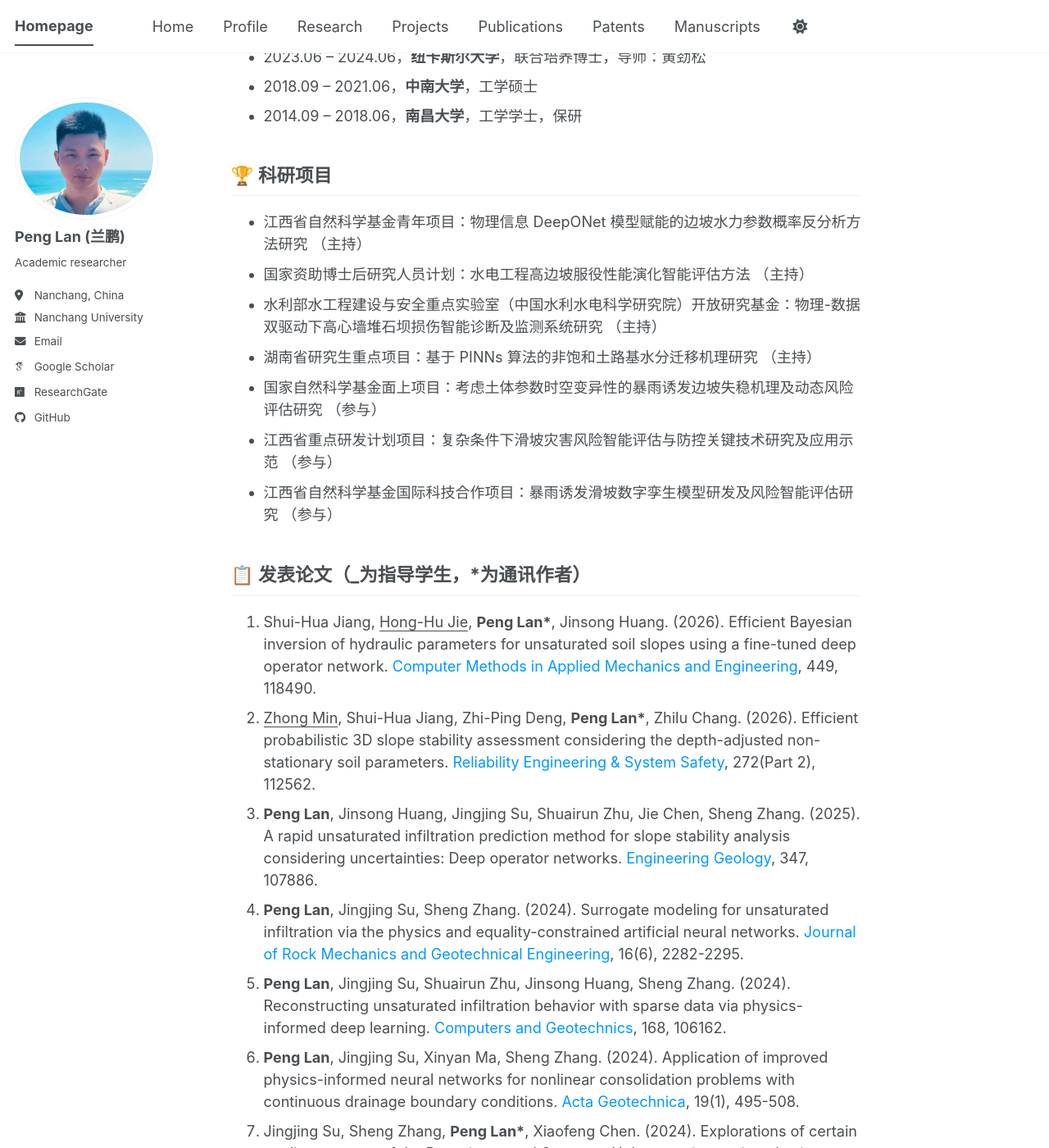
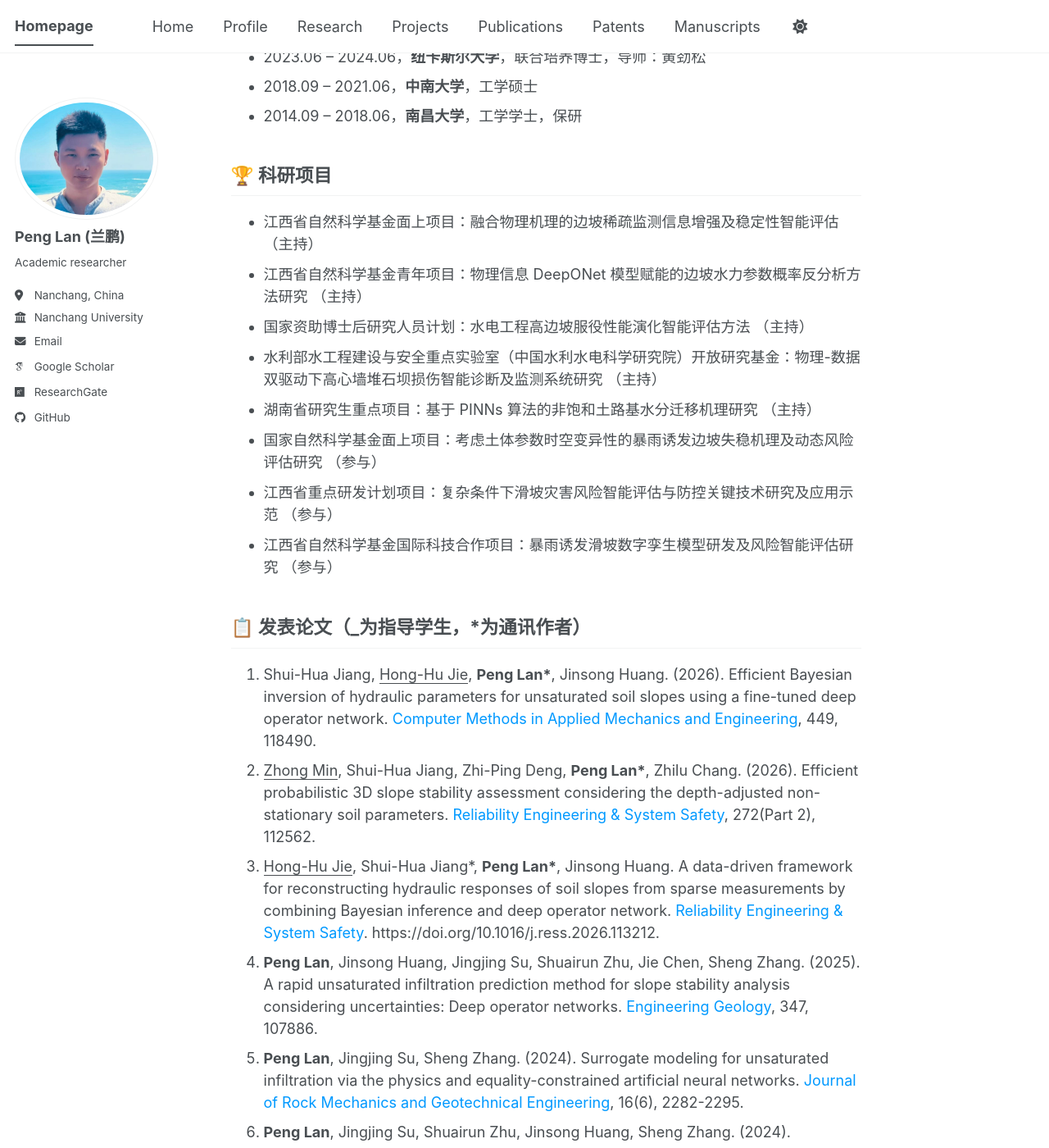
Before and after one commit to LanPeng-94/LanPeng-94.github.io, a Jekyll site: the page built from _pages/about.md, in a window 1280 px wide and 1400 px high, scrolled down 1015 px. Shown: the whole window at 82% size. Built offline with Jekyll 4.4.1, drawn with Linux system fonts in a browser that asks for light colours; some web fonts are replaced; a script bundle is joined from its source files by our own code; library files that are not in the unit come from our copies; some of the changed text lies outside the part shown.

Commit message:
Update homepage news projects and publications

```diff
--- a/_pages/about.md
+++ b/_pages/about.md
@@ -28,9 +28,9 @@ redirect_from:
 📢📢 <span style="color:red;">我们组当前主要开展**地质灾害风险防控**研究工作，感兴趣可以邮件联系：sjiangaa@ncu.edu.cn和lanpeng@ncu.edu.cn。</span>
 
 # 🔥 News
-- *2026.06*: 前往上海参加IWGRU2026学术会议，并在大会报告.
-- *2026.06*: 2篇论文被接收.
-- *2026.05*: 前往香港参加5ISMLG学术会议，并在大会报告.
+- *2026.07*: 前往洛阳参加岩土工程青年学者论坛.
+- *2026.07*: 投稿至RESS论文被接收.
+- *2026.07*: 获批江西省自然科学基金面上项目.
 
 <a id="education"></a>
 
@@ -45,6 +45,7 @@ redirect_from:
 <a id="projects"></a>
 
 ## 🏆 科研项目
+- 江西省自然科学基金面上项目：融合物理机理的边坡稀疏监测信息增强及稳定性智能评估 （<font face="微软雅黑">主持</font>）
 - 江西省自然科学基金青年项目：物理信息 DeepONet 模型赋能的边坡水力参数概率反分析方法研究 （<font face="微软雅黑">主持</font>）
 - 国家资助博士后研究人员计划：水电工程高边坡服役性能演化智能评估方法 （<font face="微软雅黑">主持</font>）
 - 水利部水工程建设与安全重点实验室（中国水利水电科学研究院）开放研究基金：物理-数据双驱动下高心墙堆石坝损伤智能诊断及监测系统研究 （<font face="微软雅黑">主持</font>）
@@ -59,26 +60,26 @@ redirect_from:
 
 1. Shui-Hua Jiang, <u>Hong-Hu Jie</u>, **Peng Lan\***, Jinsong Huang. (2026). Efficient Bayesian inversion of hydraulic parameters for unsaturated soil slopes using a fine-tuned deep operator network. <font color="#0099ff">Computer Methods in Applied Mechanics and Engineering</font>, 449, 118490.
 1. <u>Zhong Min</u>, Shui-Hua Jiang, Zhi-Ping Deng, **Peng Lan\***, Zhilu Chang. (2026). Efficient probabilistic 3D slope stability assessment considering the depth-adjusted non-stationary soil parameters. <font color="#0099ff">Reliability Engineering & System Safety</font>, 272(Part 2), 112562.
-1. **Peng Lan**, Jinsong Huang, Jingjing Su, Shuairun Zhu, Jie Chen, Sheng Zhang. (2025). A rapid unsaturated infiltration prediction method for slope stability analysis considering uncertainties: Deep operator networks. <font color="#0099ff">Engineering Geology</font>, 347, 107886.
-1. **Peng Lan**, Jingjing Su, Sheng Zhang. (2024). Surrogate modeling for unsaturated infiltration via the physics and equality-constrained artificial neural networks. <font color="#0099ff">Journal of Rock Mechanics and Geotechnical Engineering</font>, 16(6), 2282-2295.
-1. **Peng Lan**, Jingjing Su, Shuairun Zhu, Jinsong Huang, Sheng Zhang. (2024). Reconstructing unsaturated infiltration behavior with sparse data via physics-informed deep learning. <font color="#0099ff">Computers and Geotechnics</font>, 168, 106162.
-1. **Peng Lan**, Jingjing Su, Xinyan Ma, Sheng Zhang. (2024). Application of improved physics-informed neural networks for nonlinear consolidation problems with continuous drainage boundary conditions. <font color="#0099ff">Acta Geotechnica</font>, 19(1), 495-508.
-1. Jingjing Su, Sheng Zhang, **Peng Lan\***, Xiaofeng Chen. (2024). Explorations of certain nonlinear waves of the Boussinesq and Camassa-Holm equations using physics-informed neural networks. <font color="#0099ff">Proceedings of the Royal Society A</font>, 480(2284), 20230580.
-1. Sheng Zhang, **Peng Lan**, Jingjing Su. (2021). Wave-packet behaviors of the defocusing nonlinear Schrodinger equation based on the modified physics-informed neural networks. <font color="#0099ff">Chaos</font>, 31(11). SCI, feature article. (导师1作，本人2作)
-1. Sheng Zhang, **Peng Lan**, Haichao Li, Chenxi Tong, Daichao Sheng. (2022). Physics-informed neural networks for consolidation of soils. <font color="#0099ff">Engineering Computations</font>, 39(7), 2845-2865. SCI. (导师1作，本人2作)
-1. **兰鹏**, 李海潮, 叶新宇, 张升, 盛岱超. (2021). PINNs算法及其在岩土工程中的应用研究. <font color="#0099ff">岩土工程学报</font>, 43, 586-592. EI.
-1. **兰鹏**, 张升, 苏晶晶. (2024). 改进PINNs算法及其在非线性固结问题中的应用. <font color="#0099ff">应用基础与工程科学学报</font>, 32(05), 1407-1419. EI.
-1. 张升, **兰鹏**, 苏晶晶, 熊海斌. (2023). 基于PINNs算法的地下水渗流模型求解及参数反演. <font color="#0099ff">岩土工程学报</font>, 45, 376-383. EI. (导师1作，本人2作)
-1. Shui-Hua Jiang, <u>Hong-Hu Jie</u>, Jiawei Xie, Jianhong Wan, **Peng Lan**, Jinsong Huang. (2026). Bayesian autocorrelation model selection and parameter identification using time-series monitoring data of pore water pressure of the slope under rainfall. <font color="#0099ff">Acta Geotechnica</font>. SCI.
-1. Ning Tian, Jian Chen, Ningxi Zhou, **Peng Lan**, Jinsong Huang. (2024). Simplified reliability assessment approach for tunnel structures considering the effects of adjacent excavation and soil uncertainty. <font color="#0099ff">Structures</font>, 58, 105514. SCI.
-1. 熊海斌, 余虔, 张升, 童晨曦, **兰鹏**, 刘光庆. (2023). 考虑颗粒破碎的砂土UH模型及其参数反演. <font color="#0099ff">岩土工程学报</font>, 45(1), 134-143. EI.
-1. <u>尹掀浪</u>, 苏晶晶, 张升, 盛岱超, 何裕龙, 李冉, **兰鹏**. (2025). 基于 PI-DeepONet 算法与稀疏测点数据的两类饱和软土固结行为预测. <font color="#0099ff">铁道科学与工程学报</font>, 22(10), 4542-4552. EI.
-1. Haibin Xiong, Shaoheng Dai, **Peng Lan**, Xuzhen He, Chengxi Tong, Sheng Zhang, Daichao Sheng. (2025). Probabilistic indirect models for undrained shear strength: addressing significant data missing and variability with advanced imputation and machine learning techniques. <font color="#0099ff">Computers and Geotechnics</font>, 187, 107488.
-1. 邓志平, <u>余厚沅</u>, **兰鹏\***, 潘敏, 孟京京, 蒋水华. 库岸边坡随机场数字图像与时序环境荷载混合深度学习及时变可靠度分析. <font color="#0099ff">岩土力学</font>.  EI. (已接收)
-1. 周创兵, 谢佳伟, 蒋水华, 武威, **兰鹏**. 水工岩体三维数字建模与变形稳定智能计算. <font color="#0099ff">中国科学: 技术科学</font>.  EI. (已接收)
-1. 蒋水华, <u>梁磊</u>, 吕胜才, 谢佳伟, **兰鹏\***. 基于小波分解和多层感知机的谷幅变形预测及其不确定性分析. <font color="#0099ff">工程科学与技术</font>.  EI. (已接收)
-1. Jingjing Meng, <u>Kun Tu</u>, **Peng Lan\***, Shui-Hua Jiang, Jinsong Huang. Artificial neural networks-based surrogate model for predicting the slope stability and large deformation failure consequences. <font color="#0099ff">Geodata and AI</font>. (已接收)
-1. <u>Hong-Hu Jie</u>, Shui-Hua Jiang\*, **Peng Lan\***, Jinsong Huang. <font color="#0099ff">Reliability Engineering & System Safety</font>.  (Revise)
-1. **兰鹏**, <u>余厚沅</u>, 蒋水华, 谢佳伟, 孟京京, 张升. 基于深度算子网络的空间变异土体力学行为高效预测方法. <font color="#0099ff">岩土力学</font>.  (Revise)
-1. **Peng Lan**, <u>Hou-Yuan Yu</u>, Jiawei Xie, Long Jiang, Shui-Hua Jiang, Jingjing Meng, Jinsong Huang. Development of a CNN-enhanced multi-output deep operator network in predicting geotechnical failure responses considering the soil spatial variability. <font color="#0099ff">Georisk</font>.  (In review)
-1. Zhi-Ping Deng, <u>Hou-Yuan Yu</u>, **Peng Lan\***, Min Pan, Shui-Hua Jiang, Jingjing Meng, Jinsong Huang. RBLA-Net: An efficient deep learning model for time-dependent probabilistic stability analysis of reservoir slope. <font color="#0099ff">Bulletin of Engineering Geology and the Environment</font>.  (In review)
+2. <u>Hong-Hu Jie</u>, Shui-Hua Jiang\*, **Peng Lan\***, Jinsong Huang. A data-driven framework for reconstructing hydraulic responses of soil slopes from sparse measurements by combining Bayesian inference and deep operator network. <font color="#0099ff">Reliability Engineering & System Safety</font>. https://doi.org/10.1016/j.ress.2026.113212.
+3. **Peng Lan**, Jinsong Huang, Jingjing Su, Shuairun Zhu, Jie Chen, Sheng Zhang. (2025). A rapid unsaturated infiltration prediction method for slope stability analysis considering uncertainties: Deep operator networks. <font color="#0099ff">Engineering Geology</font>, 347, 107886.
+4. **Peng Lan**, Jingjing Su, Sheng Zhang. (2024). Surrogate modeling for unsaturated infiltration via the physics and equality-constrained artificial neural networks. <font color="#0099ff">Journal of Rock Mechanics and Geotechnical Engineering</font>, 16(6), 2282-2295.
+5. **Peng Lan**, Jingjing Su, Shuairun Zhu, Jinsong Huang, Sheng Zhang. (2024). Reconstructing unsaturated infiltration behavior with sparse data via physics-informed deep learning. <font color="#0099ff">Computers and Geotechnics</font>, 168, 106162.
+6. **Peng Lan**, Jingjing Su, Xinyan Ma, Sheng Zhang. (2024). Application of improved physics-informed neural networks for nonlinear consolidation problems with continuous drainage boundary conditions. <font color="#0099ff">Acta Geotechnica</font>, 19(1), 495-508.
+7. Jingjing Su, Sheng Zhang, **Peng Lan\***, Xiaofeng Chen. (2024). Explorations of certain nonlinear waves of the Boussinesq and Camassa-Holm equations using physics-informed neural networks. <font color="#0099ff">Proceedings of the Royal Society A</font>, 480(2284), 20230580.
+8. Sheng Zhang, **Peng Lan**, Jingjing Su. (2021). Wave-packet behaviors of the defocusing nonlinear Schrodinger equation based on the modified physics-informed neural networks. <font color="#0099ff">Chaos</font>, 31(11). SCI, feature article. (导师1作，本人2作)
+9. Sheng Zhang, **Peng Lan**, Haichao Li, Chenxi Tong, Daichao Sheng. (2022). Physics-informed neural networks for consolidation of soils. <font color="#0099ff">Engineering Computations</font>, 39(7), 2845-2865. SCI. (导师1作，本人2作)
+10. **兰鹏**, 李海潮, 叶新宇, 张升, 盛岱超. (2021). PINNs算法及其在岩土工程中的应用研究. <font color="#0099ff">岩土工程学报</font>, 43, 586-592. EI.
+11. **兰鹏**, 张升, 苏晶晶. (2024). 改进PINNs算法及其在非线性固结问题中的应用. <font color="#0099ff">应用基础与工程科学学报</font>, 32(05), 1407-1419. EI.
+12. 张升, **兰鹏**, 苏晶晶, 熊海斌. (2023). 基于PINNs算法的地下水渗流模型求解及参数反演. <font color="#0099ff">岩土工程学报</font>, 45, 376-383. EI. (导师1作，本人2作)
+13. Shui-Hua Jiang, <u>Hong-Hu Jie</u>, Jiawei Xie, Jianhong Wan, **Peng Lan**, Jinsong Huang. (2026). Bayesian autocorrelation model selection and parameter identification using time-series monitoring data of pore water pressure of the slope under rainfall. <font color="#0099ff">Acta Geotechnica</font>. SCI.
+14. Ning Tian, Jian Chen, Ningxi Zhou, **Peng Lan**, Jinsong Huang. (2024). Simplified reliability assessment approach for tunnel structures considering the effects of adjacent excavation and soil uncertainty. <font color="#0099ff">Structures</font>, 58, 105514. SCI.
+15. 熊海斌, 余虔, 张升, 童晨曦, **兰鹏**, 刘光庆. (2023). 考虑颗粒破碎的砂土UH模型及其参数反演. <font color="#0099ff">岩土工程学报</font>, 45(1), 134-143. EI.
+16. <u>尹掀浪</u>, 苏晶晶, 张升, 盛岱超, 何裕龙, 李冉, **兰鹏**. (2025). 基于 PI-DeepONet 算法与稀疏测点数据的两类饱和软土固结行为预测. <font color="#0099ff">铁道科学与工程学报</font>, 22(10), 4542-4552. EI.
+17. Haibin Xiong, Shaoheng Dai, **Peng Lan**, Xuzhen He, Chengxi Tong, Sheng Zhang, Daichao Sheng. (2025). Probabilistic indirect models for undrained shear strength: addressing significant data missing and variability with advanced imputation and machine learning techniques. <font color="#0099ff">Computers and Geotechnics</font>, 187, 107488.
+18. 邓志平, <u>余厚沅</u>, **兰鹏\***, 潘敏, 孟京京, 蒋水华. 库岸边坡随机场数字图像与时序环境荷载混合深度学习及时变可靠度分析. <font color="#0099ff">岩土力学</font>.  EI. (已接收)
+19. 周创兵, 谢佳伟, 蒋水华, 武威, **兰鹏**. 水工岩体三维数字建模与变形稳定智能计算. <font color="#0099ff">中国科学: 技术科学</font>.  EI. (已接收)
+20. 蒋水华, <u>梁磊</u>, 吕胜才, 谢佳伟, **兰鹏\***. 基于小波分解和多层感知机的谷幅变形预测及其不确定性分析. <font color="#0099ff">工程科学与技术</font>.  EI. (已接收)
+21. Jingjing Meng, <u>Kun Tu</u>, **Peng Lan\***, Shui-Hua Jiang, Jinsong Huang. Artificial neural networks-based surrogate model for predicting the slope stability and large deformation failure consequences. <font color="#0099ff">Geodata and AI</font>. (已接收)
+22. **兰鹏**, <u>余厚沅</u>, 蒋水华, 谢佳伟, 孟京京, 张升. 基于深度算子网络的空间变异土体力学行为高效预测方法. <font color="#0099ff">岩土力学</font>.  (Revise)
+23. **Peng Lan**, <u>Hou-Yuan Yu</u>, Jiawei Xie, Long Jiang, Shui-Hua Jiang, Jingjing Meng, Jinsong Huang. Development of a CNN-enhanced multi-output deep operator network in predicting geotechnical failure responses considering the soil spatial variability. <font color="#0099ff">Georisk</font>.  (Revise)
+24. Zhi-Ping Deng, <u>Hou-Yuan Yu</u>, **Peng Lan\***, Min Pan, Shui-Hua Jiang, Jingjing Meng, Jinsong Huang. RBLA-Net: An efficient deep learning model for time-dependent probabilistic stability analysis of reservoir slope. <font color="#0099ff">Bulletin of Engineering Geology and the Environment</font>.  (In review)
```
